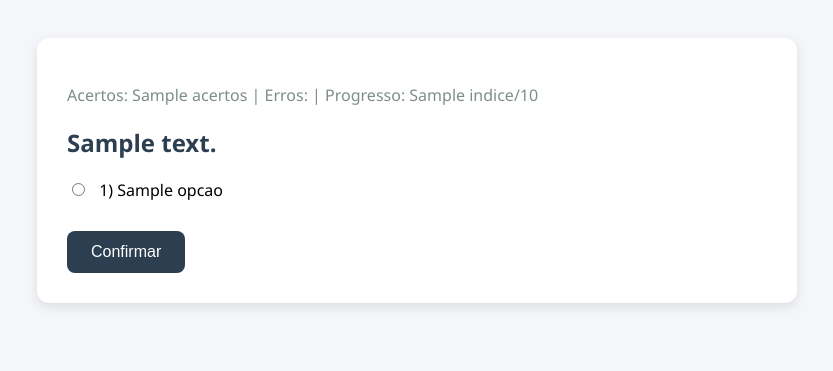
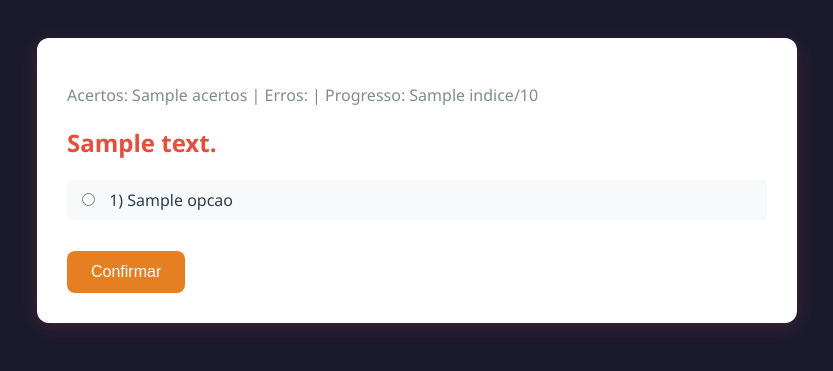
Before and after one commit to carloseduardonasgarcia-max/quizt-es, a Flask app: template templates/quiz.html in a window 1280 px wide. Shown: the top 371 px of the page, without its empty margins (223-1056 px from the left). Run offline with Flask 3, Linux system fonts and the light colour scheme; the template is opened without the code that fills it: most values are stand-ins (such as "Sample title", 1, 10 or a date in 2020); parts of the project's set-up code (start-up, migrations or seed data) failed here and were passed over.

Commit message:
Update quiz.html

```diff
--- a/templates/quiz.html
+++ b/templates/quiz.html
@@ -4,14 +4,59 @@
     <meta charset="UTF-8">
     <title>Quiz - Pergunta {{ indice }}</title>
     <style>
-        body { font-family: 'Segoe UI', sans-serif; background: #f5f6fa; padding: 30px; }
-        .container { max-width: 700px; margin: auto; background: white; padding: 30px; border-radius: 12px; box-shadow: 0 4px 12px rgba(0,0,0,0.1); }
-        h2 { color: #2c3e50; }
-        label { display: block; margin: 10px 0; font-size: 16px; cursor: pointer; }
-        input[type=radio] { margin-right: 10px; }
-        button { background: #2c3e50; color: white; border: none; padding: 12px 24px; border-radius: 8px; cursor: pointer; font-size: 16px; margin-top: 20px; }
-        button:hover { background: #3498db; }
-        .placar { color: #7f8c8d; margin-bottom: 20px; }
+        body {
+            font-family: 'Segoe UI', sans-serif;
+            background: #1a1a2e;
+            padding: 30px;
+            color: #ffffff;
+        }
+        .container {
+            max-width: 700px;
+            margin: auto;
+            background: #ffffff;
+            padding: 30px;
+            border-radius: 12px;
+            box-shadow: 0 4px 20px rgba(231, 76, 60, 0.2);
+            color: #2c3e50;
+        }
+        h2 {
+            color: #e74c3c;
+            margin-bottom: 20px;
+        }
+        label {
+            display: block;
+            margin: 10px 0;
+            font-size: 16px;
+            cursor: pointer;
+            background: #f8f9fa;
+            padding: 10px;
+            border-radius: 6px;
+            transition: background 0.2s;
+        }
+        label:hover {
+            background: #e9ecef;
+        }
+        input[type=radio] {
+            margin-right: 10px;
+        }
+        button {
+            background: #e67e22;
+            color: white;
+            border: none;
+            padding: 12px 24px;
+            border-radius: 8px;
+            cursor: pointer;
+            font-size: 16px;
+            margin-top: 20px;
+            transition: background 0.3s;
+        }
+        button:hover {
+            background: #d35400;
+        }
+        .placar {
+            color: #7f8c8d;
+            margin-bottom: 20px;
+        }
     </style>
 </head>
 <body>
```
